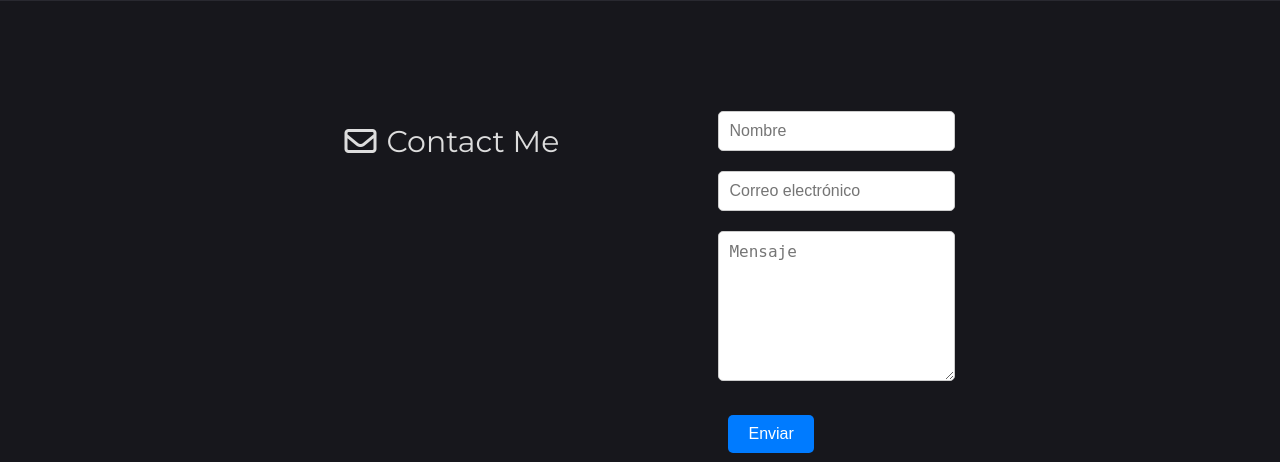
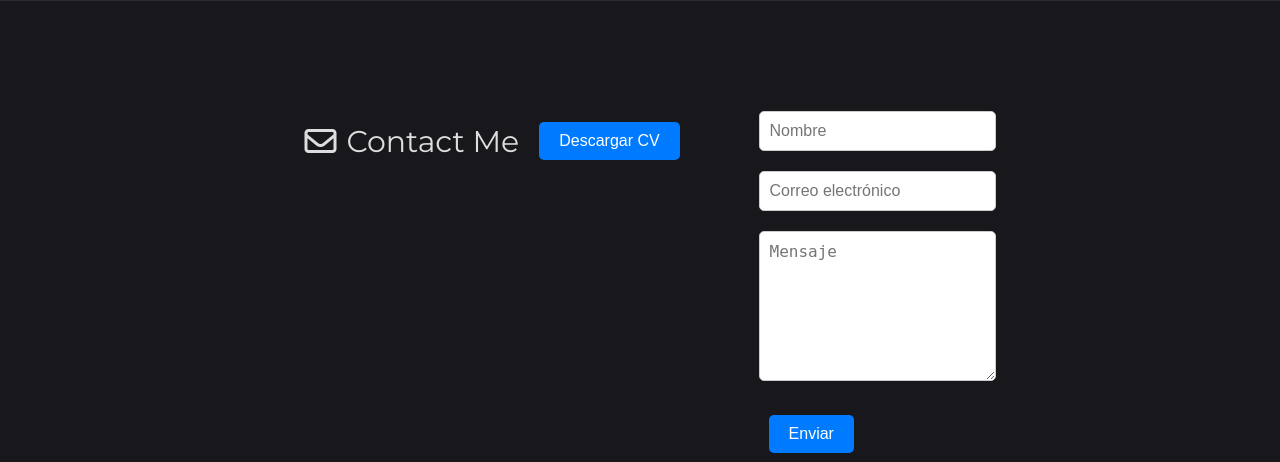
Before and after one commit to peterfunkk/portfolio, a Node server app: page / in a window 1280 px wide. Shown: the part 1469-1931 px from the top of the page. Run offline with Node 20, Linux system fonts and the light colour scheme; some libraries are stand-ins or nearby versions.

Commit message:
boton cv

```diff
--- a/src/views/contactMe.ejs
+++ b/src/views/contactMe.ejs
@@ -3,6 +3,7 @@
         <div class="text-form">
             <i class="fa-regular fa-envelope fa-2xl" id="icon-envelope" onclick="showPopup()"></i>
             <h2 class="h2 contact" id="contact-heading">Contact Me</h2>
+            <button class="button" onclick="window.location.href='//drive.google.com/file/d/1Rm0Wk-zXMlg73isxxIPro6U_-6lGrfyS/view'">Descargar CV</button>
         </div>
         <form action="https://formsubmit.co/escalexisayala@gmail.com" method="POST" onsubmit="showPopup(); return false;">
             <div class="form-group">
@@ -16,5 +17,6 @@
             </div>
             <button type="submit" class="button">Enviar</button>
         </form>
+
     </div>
   </section>
```
